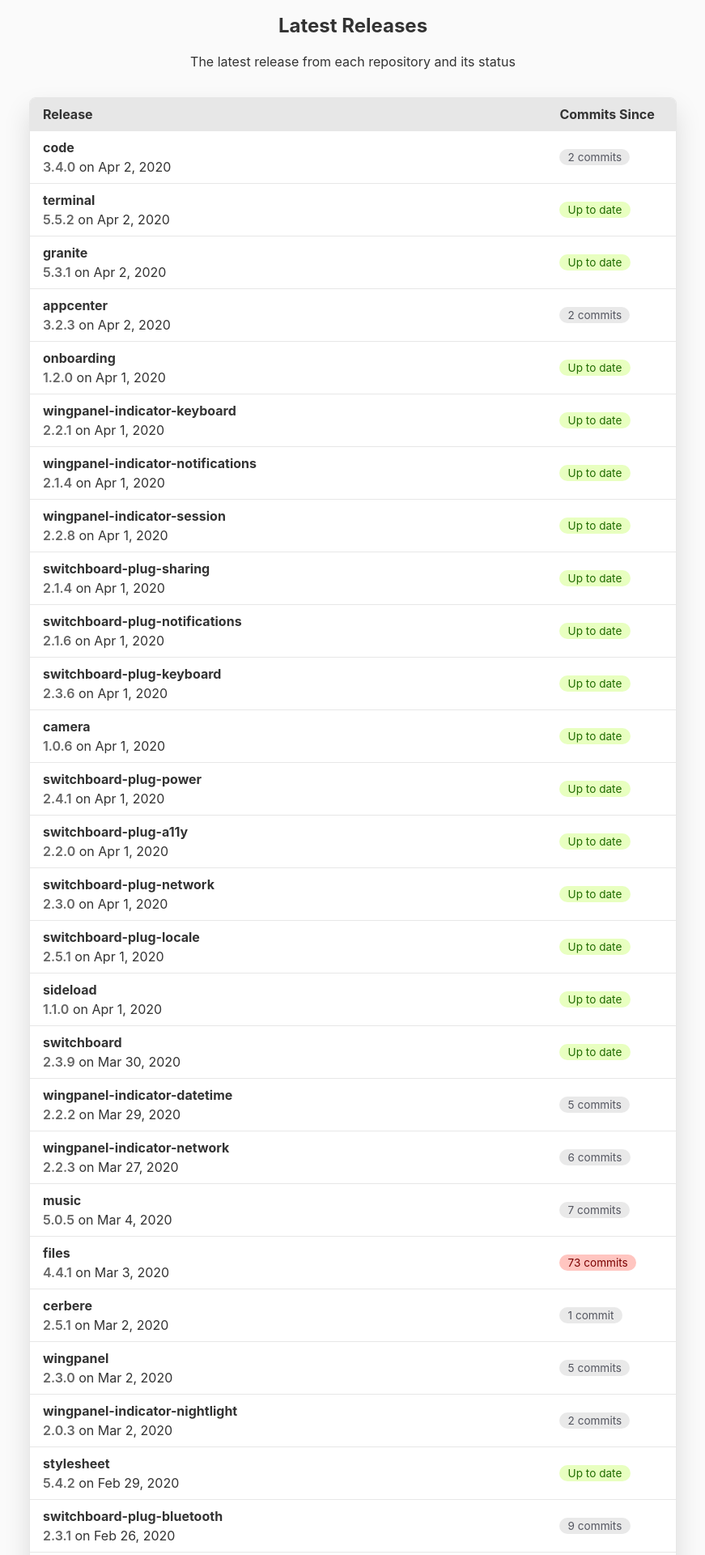
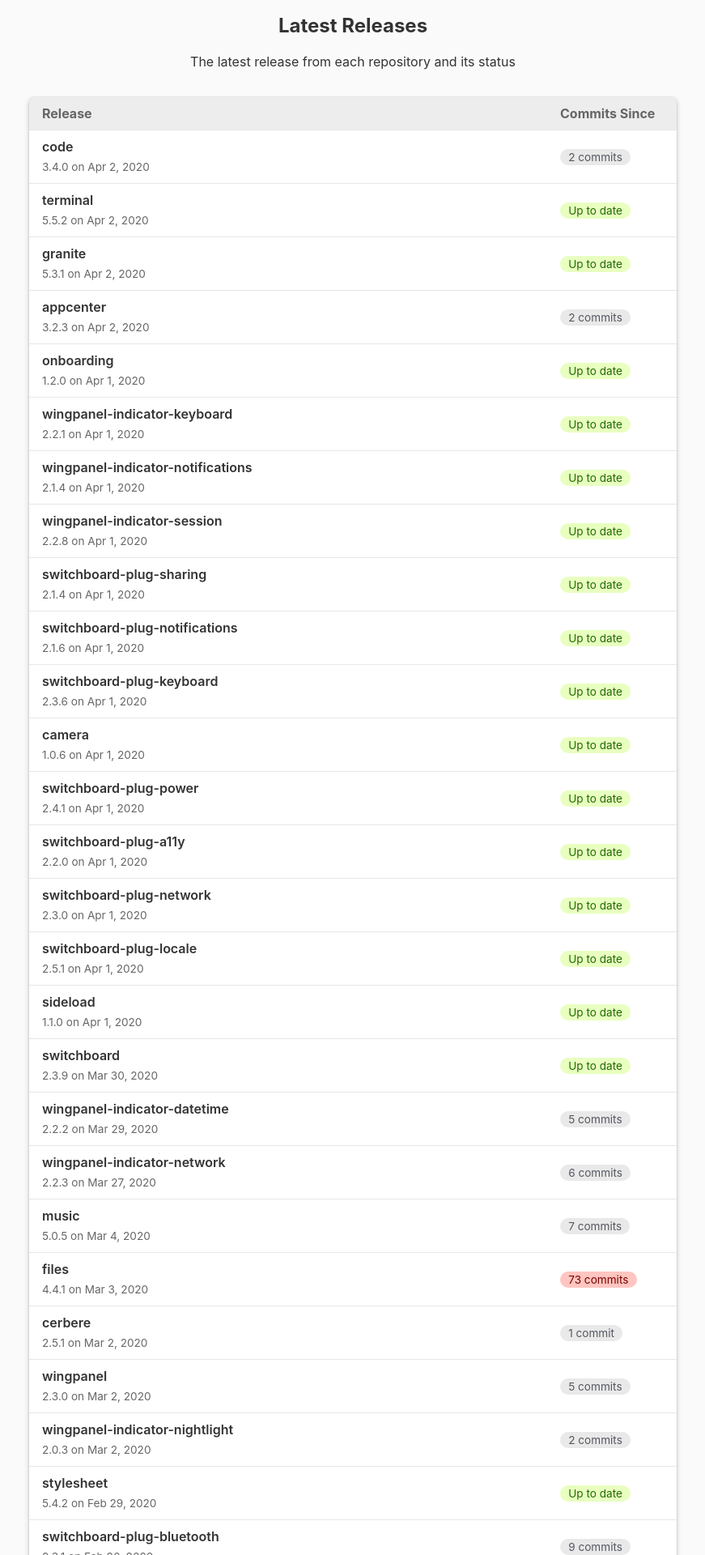
Before and after one commit to elementary/releases, a Jekyll site: the page built from index.html, in a window 1280 px wide. Shown: the top 1920 px of the page at 81% size, without its empty margins (204-1075 px from the left). Built offline with Jekyll 4.4.1, drawn with Linux system fonts in a browser that asks for light colours; some of the changed text lies outside the part shown.

Commit message:
Refine styles (#27)
* Refine styles

* double radius because gtk

```diff
--- a/_sass/_colors.scss
+++ b/_sass/_colors.scss
@@ -83,8 +83,8 @@ $BLACK_900: #000000;
   :root {
     --bg-color:  #{mix($BLACK_900, $BLACK_700)};
     --fg-color:  #{$SILVER_300};
-    --view-color: #{$BLACK_700};
-    --dim-color: #{mix($BLACK_500, $BLACK_700)};
+    --view-color: #{mix($BLACK_500, $BLACK_700)};
+    --dim-color: #{$BLACK_700};
 
     --link-color:  #{$BLUEBERRY_100};
 
--- a/css/main.scss
+++ b/css/main.scss
@@ -38,10 +38,11 @@ section {
 
 table {
   background-color: var(--view-color);
-  border: 1px solid var(--dim-color);
   border-spacing: 0;
-  border-radius: 0.5em;
-  box-shadow: 0 1em 2em rgba(0, 0, 0, 0.125);
+  border-radius: 0.375em;
+  box-shadow:
+    0 0 0 1px rgba(0, 0, 0, 0.05),
+    0 3px 6px rgba(0, 0, 0, 0.22);
   margin: 2em auto;
   max-width: 800px;
   width: 100%;
@@ -49,7 +50,6 @@ table {
   td,
   th {
     padding: 0.5em 1em;
-    border-bottom: 1px solid var(--dim-color);
     text-align: left;
 
     &.release {
@@ -57,16 +57,22 @@ table {
     }
   }
 
+  td {
+    border-top: 1px solid var(--dim-color);
+  }
+
   th {
     background-color: var(--dim-color);
+    opacity: 0.75;
 
     &:first-child {
-      border-top-left-radius: calc(0.5em - 1px);
+      border-top-left-radius: calc(0.375em - 1px);
     }
 
     &:last-child {
-      border-top-right-radius: calc(0.5em - 1px);
+      border-top-right-radius: calc(0.375em - 1px);
     }
+
   }
 }
 
@@ -81,11 +87,11 @@ a {
 
 .name {
   display: block;
-  font-weight: bold;
+  font-weight: 600;
 }
 
 .version {
-  font-weight: 600;
+  font-size: 0.85em;
   opacity: 0.75;
 }
 
--- a/index.html
+++ b/index.html
@@ -19,9 +19,11 @@ layout: default
     <tr id="{{ repo.name }}" >
       <td class="release">
         <a href="{{ repo_href }}" class="name">{{ repo.name }}</a>
-        <a class="version" href="{{ repo.releases.first.href }}">{{ repo.releases.first.version }}</a>
-        on
-        <time datetime="{{ repo.releases.first.release_date }}" title="{{ repo.releases.first.release_date }}">{{ repo.releases.first.release_date | date: "%b %e, %Y" }}</time>
+        <a class="version" href="{{ repo.releases.first.href }}">
+            {{ repo.releases.first.version }}
+            on
+            <time datetime="{{ repo.releases.first.release_date }}" title="{{ repo.releases.first.release_date }}">{{ repo.releases.first.release_date | date: "%b %e, %Y" }}</time>
+        </a>
       </td>
       <td class="status">
         {% if repo.new_commits == 0 %}
```
